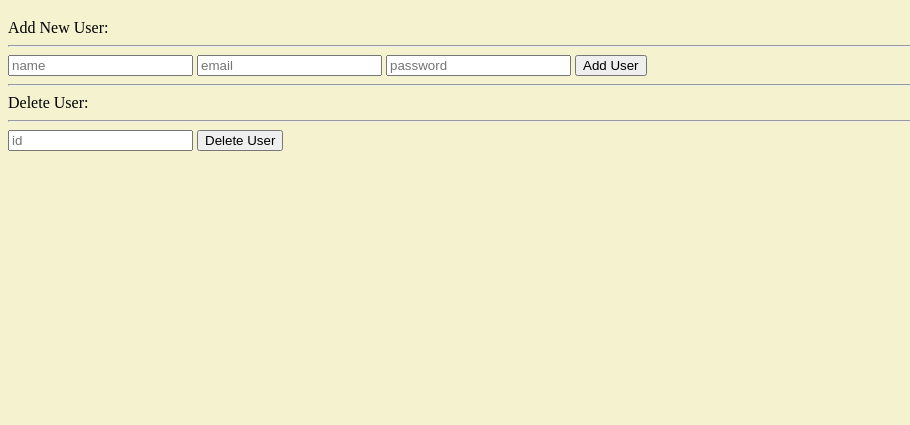
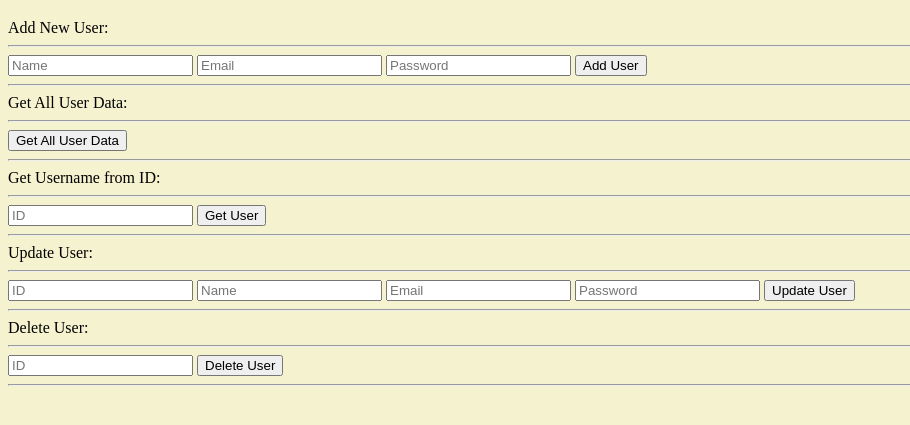
Before and after one commit to taigamura/wine-restful-api, a website: page web/index.html in a window 1280 px wide. Shown: the part 163-588 px from the top of the page, without its empty margins (0-910 px from the left). Drawn offline with Linux system fonts and the light colour scheme.

Commit message:
functionalities: get, getall, post, delete complete

```diff
--- a/user/UserController.js
+++ b/user/UserController.js
@@ -82,7 +82,9 @@ router.get('/:id', function (req, res) {
         }
 
         // Return the found user
-        res.status(200).send(user);
+        console.log("Found " + user.name);
+        res.status(200).send(user.name);
+        console.log("res sent");
     });
 });
 
@@ -98,6 +100,7 @@ router.delete('/:id', function (req, res) {
         }
 
         // User is successfully dated
+        console.log("User " + user.name + " was deleted");
         res.status(200).send("User " + user.name + " was deleted");
     });
 });
@@ -111,6 +114,7 @@ router.put('/:id', function (req, res) {
     //       Callback function
     // Request updated data to be sent back via {new: true}
     User.findByIdAndUpdate(req.params.id, req.body, {new: true}, function (err, user) {
+        console.log(req.params.id + req.body.name);
         if (err) {
             return res.status(500).send("There was a problem updating user");
         }
--- a/web/index.html
+++ b/web/index.html
@@ -22,20 +22,152 @@
     <form method="post" action="/users">
         <label>Add New User:</label>
         <hr />
-        <input type="text" name="name" placeholder="name" required />
-        <input type="text" name="email" placeholder="email" required />
-        <input type="text" name="password" placeholder="password" required />
+        <input type="text" name="name" placeholder="Name" required />
+        <input type="text" name="email" placeholder="Email" required />
+        <input type="text" name="password" placeholder="Password" required />
         <input type="submit" value="Add User" />
     </form>
 
     <hr />
 
-    <form method="delete" action="/users/:id">
-        <label>Delete User:</label>
-        <hr />
-        <input type="text" name="id" placeholder="id" required />
-        <input type="submit" value="Delete User" />
-    </form>
+    <label>Get All User Data:</label>
+    <hr />
+    <button onclick="getAllFunction()">Get All User Data</button>
+
+    <hr />
+
+    <label>Get Username from ID:</label>
+    <hr />
+    <input type="text" id="GET_TEXTBOX_ID" placeholder="ID" required />
+    <button onclick="getFunction()">Get User</button>
+    <div id='showData'></div>
+
+
+    <hr />
+
+    <label>Update User:</label>
+    <hr />
+    <input type="text" id="PUT_TEXTBOX_ID" placeholder="ID" required />
+    <input type="text" id="PUT_TEXTBOX_NAME" placeholder="Name" required />
+    <input type="text" id="PUT_TEXTBOX_EMAIL" placeholder="Email" required />
+    <input type="text" id="PUT_TEXTBOX_PASSWORD" placeholder="Password" required />
+    <button onclick="putFunction()">Update User</button>
+
+    <hr />
+
+    <label>Delete User:</label>
+    <hr />
+    <input type="text" id="DELETE_TEXTBOX_ID" placeholder="ID" required />
+    <button onclick="deleteFunction()">Delete User</button>
+
+    <hr />
+
+    <table id='showGetAllData'></table>
+
+    <script>
+
+      function deleteFunction() {
+        var url = "http://localhost:3000/users";
+        var xhr = new XMLHttpRequest();
+        var deleteUserId = document.getElementById('DELETE_TEXTBOX_ID').value;
+
+        console.log(deleteUserId);
+
+        event.preventDefault();
+        xhr.open("DELETE", url + '/' + deleteUserId, true);
+        xhr.send();
+      }
+
+      function getAllFunction() {
+        var url = "http://localhost:3000/users";
+        var xhr = new XMLHttpRequest();
+
+        event.preventDefault();
+
+        xhr.onreadystatechange = function() {
+            if (this.readyState == 4 && this.status == 200) {
+              var data = xhr.responseText;
+              console.log(data);
+              getAllHelper(data);
+            }
+        };
+
+        xhr.open("GET", url, true);
+
+        xhr.send();
+      }
+
+      function getAllHelper(data) {
+        var parsedJSON = JSON.parse(data);
+        console.log(parsedJSON);
+
+        var curr;
+        var table = "<tr><th>ID</th><th>Name</th><th>Email</th><th>Password</th></tr>";
+
+
+        for (curr in parsedJSON) {
+          console.log(parsedJSON[curr].name);
+          table += "<tr><td>" +
+            parsedJSON[curr]._id +
+            "</td><td>" +
+            parsedJSON[curr].name +
+            "</td><td>" +
+            parsedJSON[curr].email +
+            "</td><td>" +
+            parsedJSON[curr].password +
+            "</td></tr>";
+
+        }
+
+        document.getElementById("showGetAllData").innerHTML = table;
+      }
+
+
+      function getFunction() {
+        var url = "http://localhost:3000/users";
+        var xhr = new XMLHttpRequest();
+        var getUserId = document.getElementById('GET_TEXTBOX_ID').value;
+
+        console.log(getUserId);
+
+        event.preventDefault();
+
+        xhr.onreadystatechange = function() {
+            if (this.readyState == 4 && this.status == 200) {
+              var data = xhr.responseText;
+              console.log(data);
+              getTable(data);
+            }
+        };
+
+        xhr.open("GET", url + '/' + getUserId, true);
+
+        xhr.send();
+      }
+
+      function getTable(data) {
+        document.getElementById("showData").innerHTML = "Username: " + data;
+      }
+
+      function putFunction() {
+        var url = "http://localhost:3000/users";
+        var xhr = new XMLHttpRequest();
+        var putUserId = document.getElementById('PUT_TEXTBOX_ID').value;
+        var putUserName = document.getElementById('PUT_TEXTBOX_NAME').value;
+        var putUserEmail = document.getElementById('PUT_TEXTBOX_EMAIL').value;
+        var putUserPassword = document.getElementById('PUT_TEXTBOX_PASSWORD').value;
+
+        var putUser = {
+                        name : putUserName,
+                        email : putUserEmail,
+                        password : putUserPassword
+                      }
+        event.preventDefault();
+        console.log(putUserId);
+        xhr.open("PUT", url + '/' + putUserId, true);
+        xhr.send(putUser);
+      }
+    </script>
 
   </body>
 
```
